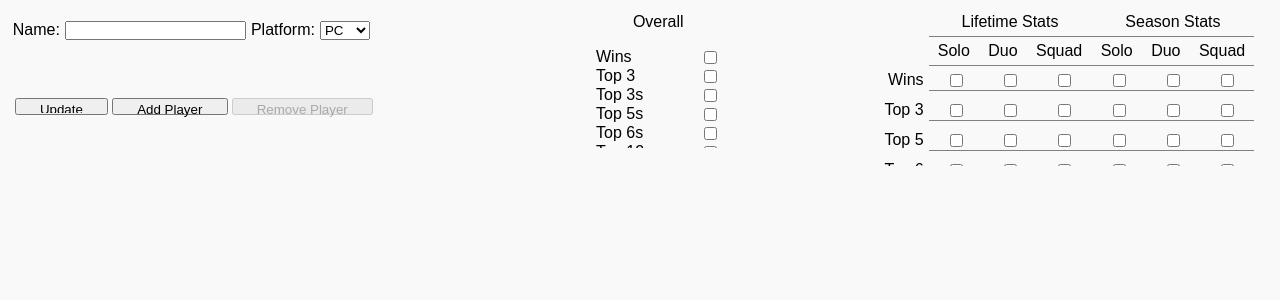
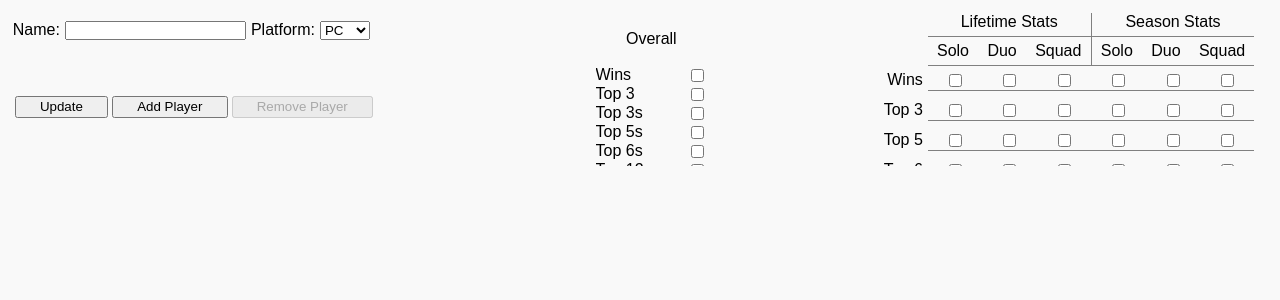
Before and after one commit to iAlbertTran/fortnite-info, a React (Create React App) app in the folder client/: page / in a window 1280 px wide. Shown: the top 300 px of the page. Built offline with nearby package versions, Linux system fonts and the light colour scheme.

Commit message:
styling changes

```diff
--- a/client/src/index.css
+++ b/client/src/index.css
@@ -29,8 +29,7 @@ body {
 
 #playerForm input, #playerForm button{
 	margin: 2px;
-	padding: 2px;
-	height: 17px;
+	height: 22px;
 }
 
 #playerForm .userForm{
@@ -60,16 +59,24 @@ body {
 	display: grid;
 	grid-template-columns: max-content;
 	width: 122px;
+	margin-right: 1vw;
 }
 
 #stat-checkbox #overall .title{
 	text-align: center;
+	align-self: end;
 }
 
 #stat-checkbox #overall #overall-wrapper{
 	height: 100px;
 	overflow-y: scroll;
+	align-self: end;
 }
+
+#stat-checkbox #overall #overall-wrapper .text{
+	margin: 0;
+}
+
 
 #stat-checkbox #overall .individual-check{
 	display: flex;
@@ -116,6 +123,8 @@ body {
 #stat-checkbox #mode-stats .life{
 	grid-column: 2 / 3;
 	grid-row: 1 / 2;
+
+	border-right: grey 1px solid;
 }
 
 #stat-checkbox #mode-stats .life .title, #stat-checkbox #mode-stats .season .title{
```
